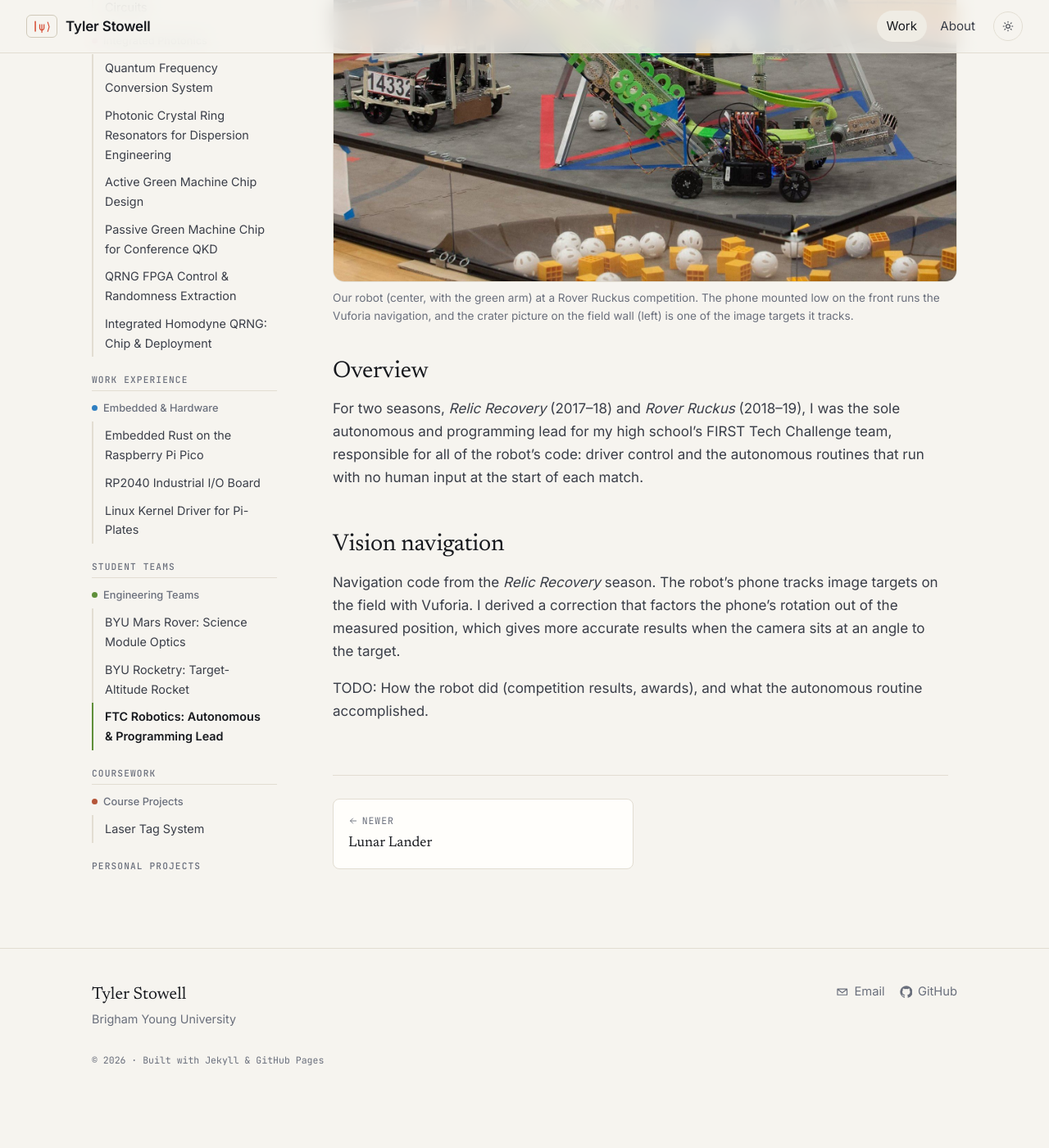
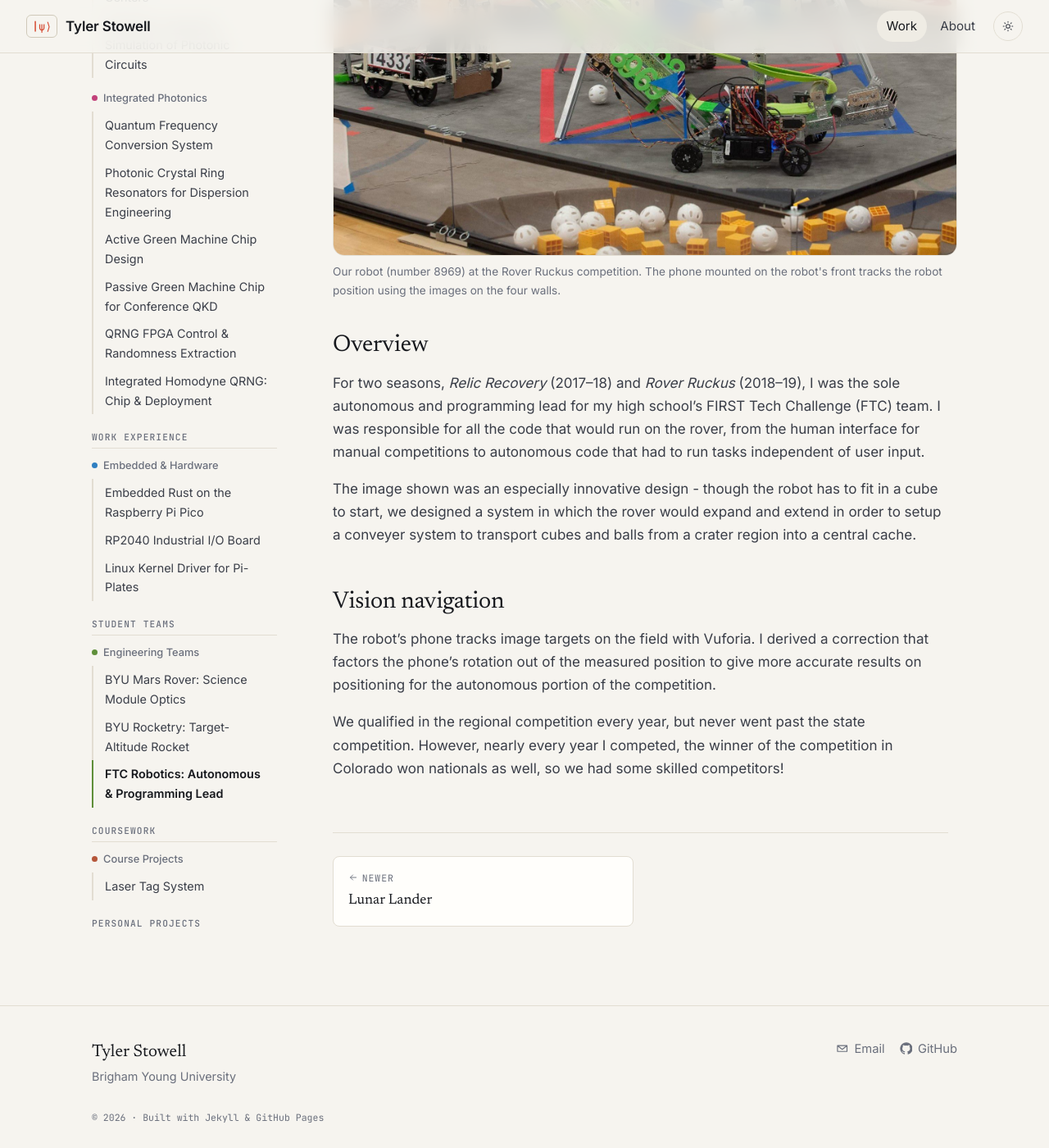
Before and after one commit to tystowell/tystowell.github.io, a Jekyll site: the page built from _projects/ftc-robotics.md, in a window 1280 px wide and 1400 px high, scrolled down 817 px. Shown: the whole window at 82% size. Built offline with Jekyll 4.4.1, drawn with Linux system fonts in a browser that asks for light colours; before the commit the page ends 2147 px from its top, so only the background shows below that; some of the changed text lies outside the part shown.

Commit message:
Working on my first article writeups

```diff
--- a/_projects/ftc-robotics.md
+++ b/_projects/ftc-robotics.md
@@ -1,18 +1,18 @@
 ---
 title: "FTC Robotics: Autonomous & Programming Lead"
-summary: Sole autonomous and programming lead for my high school's FIRST Tech Challenge team for two seasons. I wrote all of the robot's code, including phone-camera navigation with Vuforia that corrects for the camera's viewing angle.
+summary: For two seasons, I was the autonomous and programming lead for my high school FTC robotics team.
 category: teams
 date: 2017-09-01
-period: 2017 – 2019
+period: 2017 – 2020
 status: Completed
-role: Sole autonomous & programming lead
-tools: [Java, Vuforia, Android, Autonomous control]
+role: Autonomous & programming lead
+tools: [Java, Vuforia, Robotics, Autonomous control]
 thumbnail: /assets/img/projects/vuforia/robot.jpg
 hero: /assets/img/projects/vuforia/robot.jpg
-hero_alt: The team's robot, with a long green arm, on the Rover Ruckus competition field
-hero_caption: "Our robot (center, with the green arm) at a Rover Ruckus competition. The phone mounted low on the front runs the Vuforia navigation, and the crater picture on the field wall (left) is one of the image targets it tracks."
+hero_alt: Our teams robot for the Rover Ruckus competition
+hero_caption: "Our robot (number 8969) at the Rover Ruckus competition. The phone mounted on the robot's front tracks the robot position using the images on the four walls."
 links:
-  - label: Source
+  - label: Camera Localization Source
     url: https://github.com/tystowell/VuforiaNavigationRelic
     icon: github
 ---
@@ -20,15 +20,12 @@ links:
 ## Overview
 
 For two seasons, *Relic Recovery* (2017–18) and *Rover Ruckus* (2018–19), I was the sole
-autonomous and programming lead for my high school's FIRST Tech Challenge team, responsible for
-all of the robot's code: driver control and the autonomous routines that run
-with no human input at the start of each match.
+autonomous and programming lead for my high school's FIRST Tech Challenge (FTC) team. I was responsible for all the code that would run on the rover, from the human interface for manual competitions to autonomous code that had to run tasks independent of user input.
+
+The image shown was an especially innovative design - though the robot has to fit in a cube to start, we designed a system in which the rover would expand and extend in order to setup a conveyer system to transport cubes and balls from a crater region into a central cache.
 
 ## Vision navigation
 
-Navigation code from the *Relic Recovery* season. The robot's phone
-tracks image targets on the field with Vuforia. I derived a correction that factors the
-phone's rotation out of the measured position, which gives more accurate results when the camera
-sits at an angle to the target.
+The robot's phone tracks image targets on the field with Vuforia. I derived a correction that factors the phone's rotation out of the measured position to give more accurate results on positioning for the autonomous portion of the competition.
 
-TODO: How the robot did (competition results, awards), and what the autonomous routine accomplished.
+We qualified in the regional competition every year, but never went past the state competition. However, nearly every year I competed, the winner of the competition in Colorado won nationals as well, so we had some skilled competitors!
```
Also changed, not shown: _projects/caesar-shift.md (+6 -13 lines), _projects/lunarlander.md (+2 -6 lines), _projects/tensorcar.md (+9 -19 lines).
